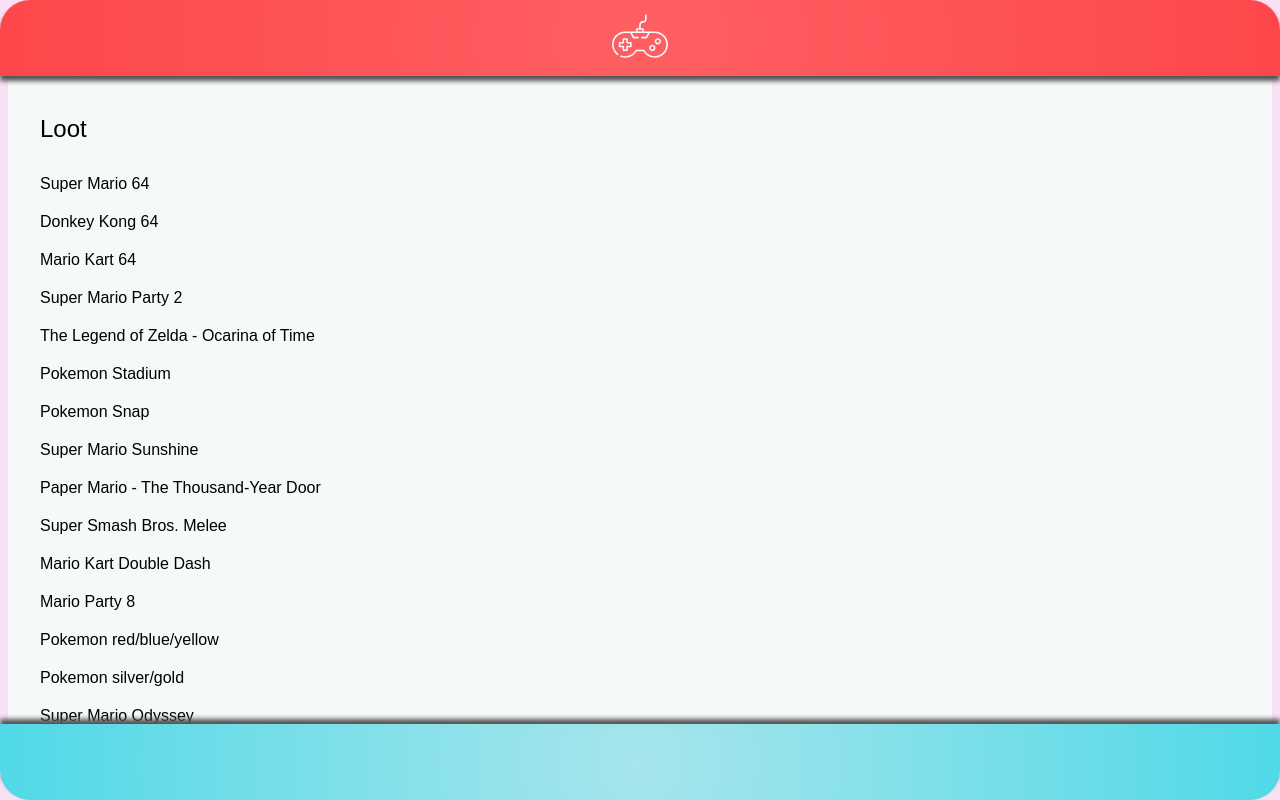
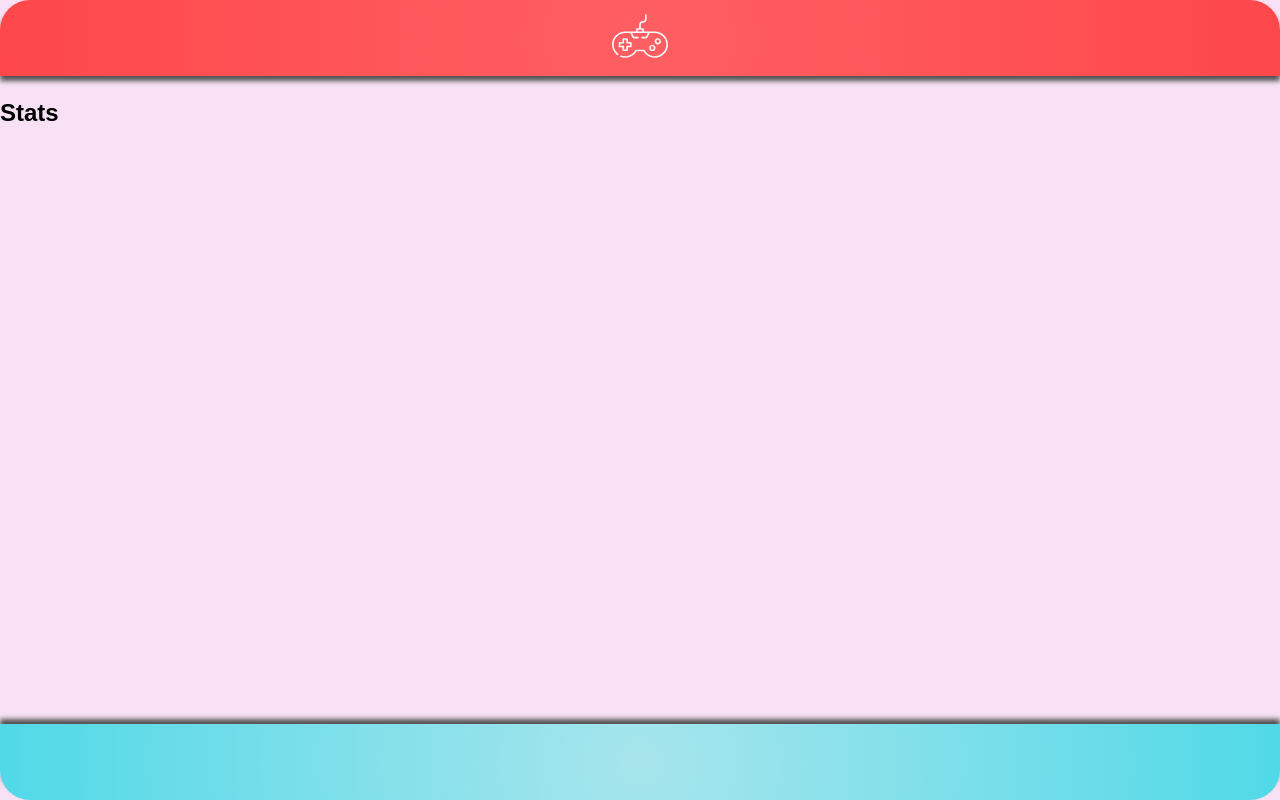
Before and after one commit to juliaknuth/capstone-project, a React (Create React App) app in the folder client/: page /stats in a window 1280 px wide. Built offline with nearby package versions, Linux system fonts and the light colour scheme.

Commit message:
Add router and statspage

```diff
--- a/client/package.json
+++ b/client/package.json
@@ -9,6 +9,7 @@
     "prettier": "^2.0.5",
     "react": "^16.13.1",
     "react-dom": "^16.13.1",
+    "react-router-dom": "^5.1.2",
     "react-scripts": "3.4.1",
     "styled-components": "^5.1.0"
   },
--- a/client/src/App.js
+++ b/client/src/App.js
@@ -1,16 +1,28 @@
 import React from 'react'
 import GlobalStyles from './GlobalStyles'
+import { BrowserRouter as Router, Switch, Route } from 'react-router-dom'
 import Header from './Header.js'
-import List from './List.js'
+import List from './Loot.js'
+import Stats from './Stats.js'
 import Footer from './Footer.js'
 
 export default function App() {
   return (
     <div className="App">
-      <GlobalStyles />
-      <Header />
-      <List />
-      <Footer />
+      <Router>
+        <GlobalStyles />
+
+        <Header />
+        <Switch>
+          <Route exact path="/">
+            <List />
+          </Route>
+          <Route path="/stats">
+            <Stats />
+          </Route>
+        </Switch>
+        <Footer />
+      </Router>
     </div>
   )
 }
--- a/client/src/List.js
+++ b/client/src/Loot.js
@@ -1,6 +1,7 @@
 import React from 'react'
 import styled from 'styled-components/macro'
 import gameList from './gameList.json'
+import { NavLink } from 'react-router-dom'
 
 export default function List() {
   return (
--- /dev/null
+++ b/client/src/Stats.js
@@ -0,0 +1,5 @@
+import React from 'react'
+
+export default function Stats() {
+  return <h2>Stats</h2>
+}
```
Also changed, not shown: 2 other files (tests, documents, lock files or other folders).
